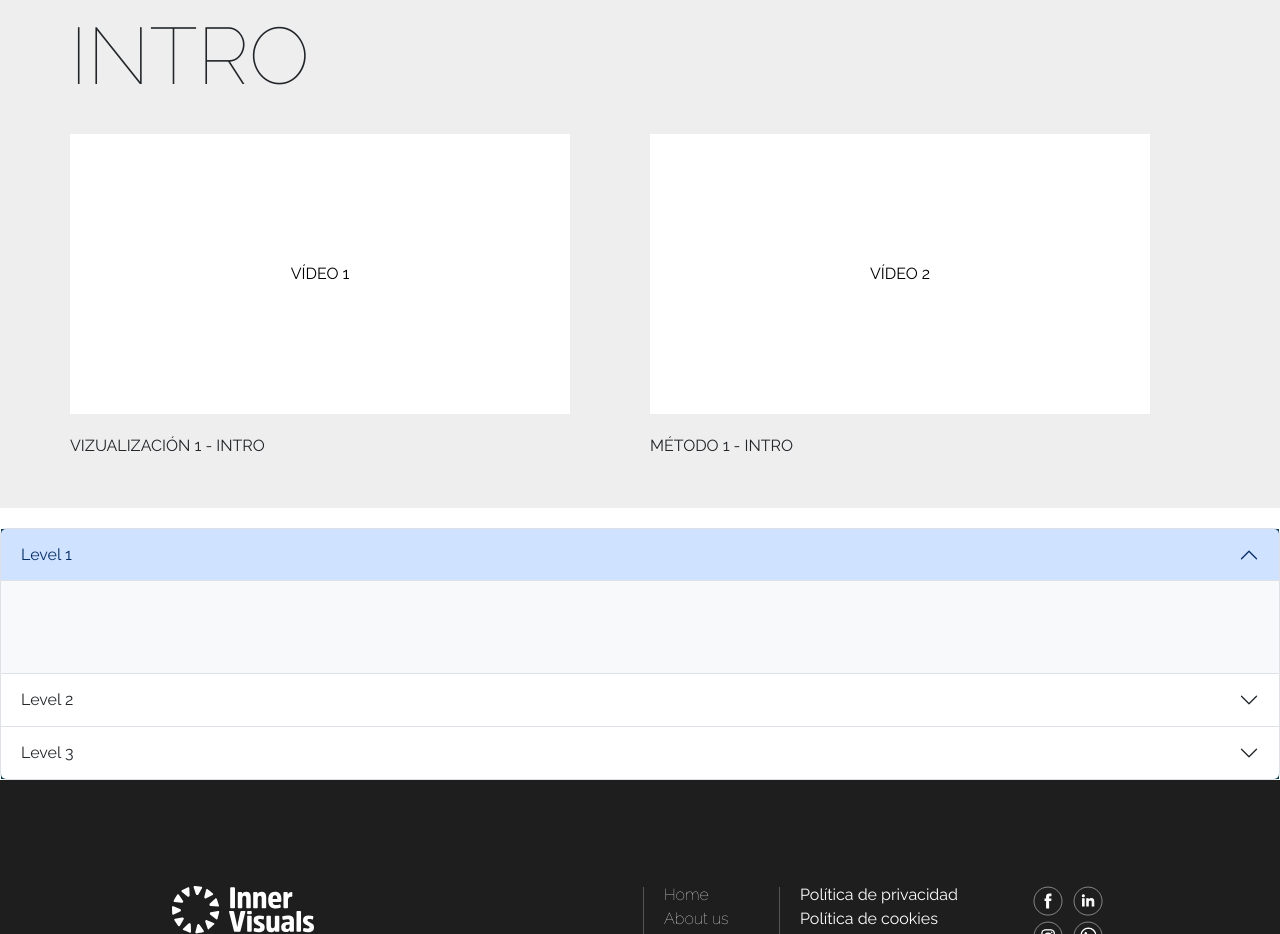
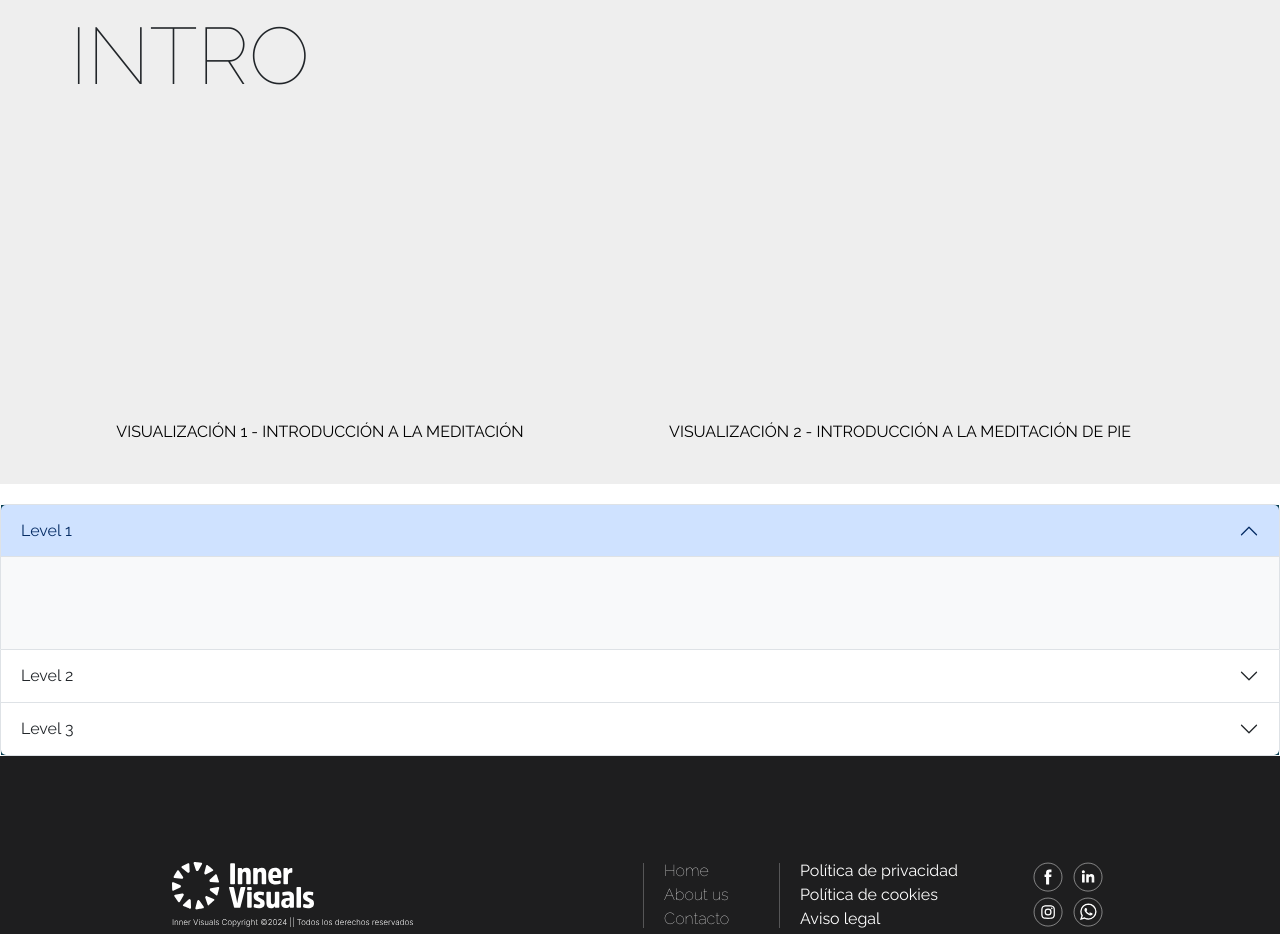
Before and after one commit to GabrielaRamos79/inner_visual_final_project, a React (Vite) app in the folder client/InnerVisual/: page /client/dashboard in a window 1280 px wide. Shown: the part 1220-2154 px from the top of the page. Built offline with nearby package versions, Linux system fonts and the light colour scheme.

Commit message:
Add videos into component IntroCourse

```diff
--- a/client/InnerVisual/src/components/introCourse/IntroCourse.jsx
+++ b/client/InnerVisual/src/components/introCourse/IntroCourse.jsx
@@ -1,6 +1,6 @@
 import "./introCourse.css";
 import React from "react";
-
+import ReactPlayer from 'react-player';
 
 const IntroCourse = () => {
   return (
@@ -10,12 +10,31 @@ const IntroCourse = () => {
           <h2 className="introCourse-title">INTRO</h2>
           <div className="course">
             <div className="course_video">
-              <button className="video">VÍDEO 1</button>
-              <p className="video_title">VIZUALIZACIÓN 1 - INTRO </p>
+              <button className="video">
+                <ReactPlayer
+                  className="player"
+                  url="https://youtu.be/ua6mkxO9GxQ?si=nYoHqf4C6fdeWBP2"
+                  controls={true}
+                  width="100%"
+                  height="99%"
+                />
+                VISUALIZACIÓN 1 - INTRODUCCIÓN A LA MEDITACIÓN
+              </button>
+              {/* <p className="video_title">VISUALIZACIÓN 1 - INTRODUCCIÓN A LA MEDITACIÓN </p> */}
             </div>
             <div className="course_video">
-              <button className="video">VÍDEO 2</button>
-              <p className="video_title">MÉTODO 1 - INTRO </p>
+
+              <button className="video">
+                <ReactPlayer
+                  className="player"
+                  url="https://youtu.be/57vkPyFsiUg?si=lE8YPsPuFdU5vt7T"
+                  controls={true}
+                  width="100%"
+                  height="99%"
+                />
+                VISUALIZACIÓN 2 - INTRODUCCIÓN A LA MEDITACIÓN DE PIE
+              </button>
+              {/* <p className="video_title">VISUALIZACIÓN 2 - INTRODUCCIÓN A LA MEDITACIÓN DE PIE </p> */}
             </div>
           </div>
         </section>
--- a/client/InnerVisual/src/components/introCourse/introCourse.css
+++ b/client/InnerVisual/src/components/introCourse/introCourse.css
@@ -35,14 +35,20 @@
 .video {
     width: 500px;
     height: 280px;
-    background-color: white;
+    background-color: transparent;
     border: none;
     cursor: pointer;
     margin-bottom: 20px;
 }
 
-.video_title {
+/* .video_title {
     font-size: 16px;
+    text-align: center;
+} */
+
+.player{
+    margin-bottom: 10px;
+
 }
 
 
@@ -58,6 +64,7 @@
     .course {
         align-items: center;
         margin-left: 0;
+        flex-direction: column;
     }
 
     .course_video2 {
@@ -70,10 +77,15 @@
         margin-right: 15px;
     }
 
-    .video_title {
+    /* .video_title {
         font-size: 14px;
         margin-left: 0;
         text-align: center;
+    } */
+    .player{
+        margin-bottom: 10px;
+        width: 50%;
+        height: 50%;
     }
 
 }
```
